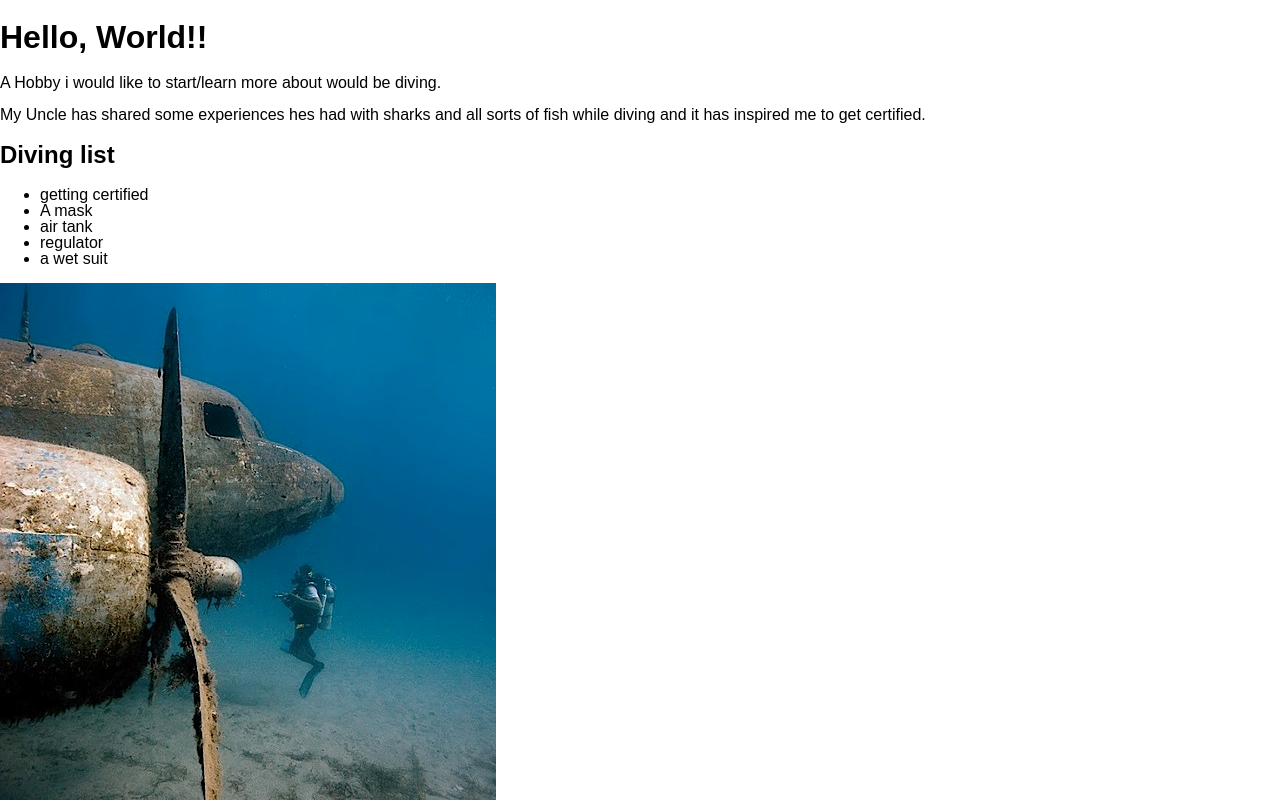
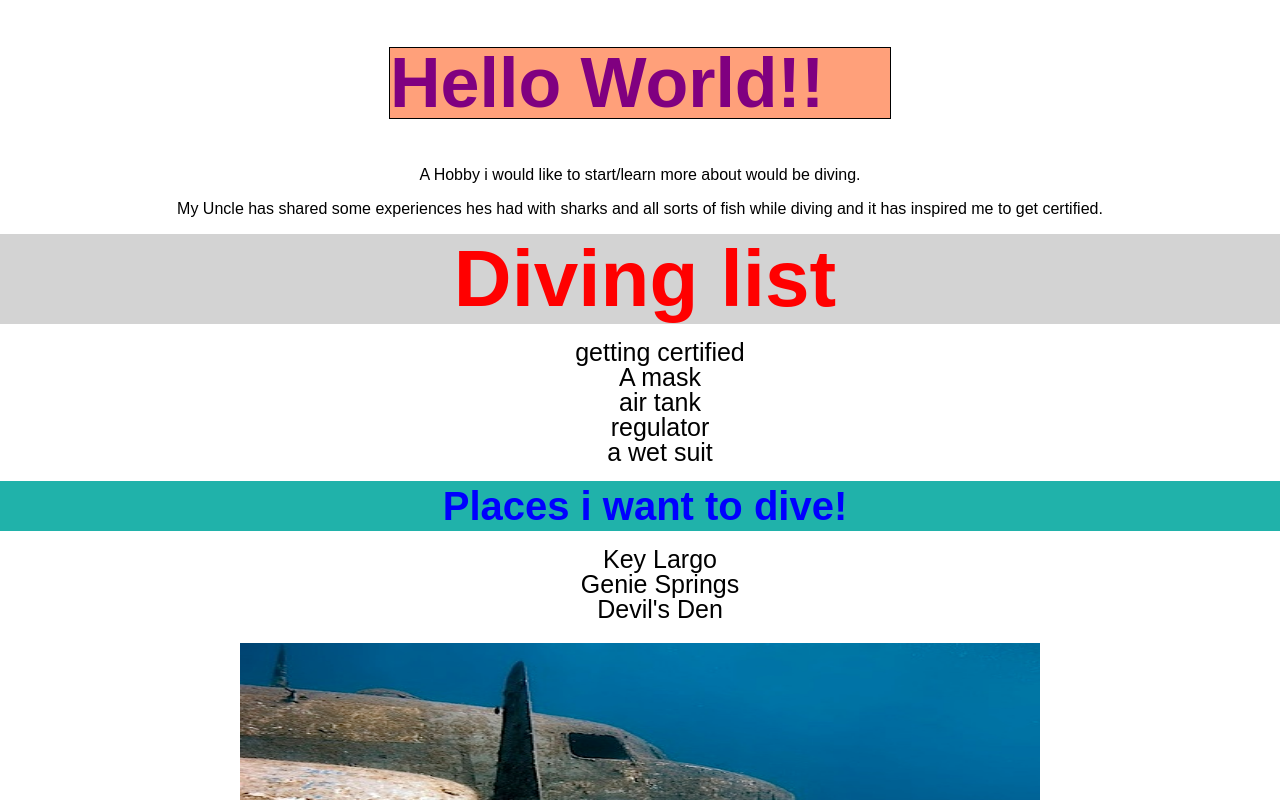
Before and after one commit to Andrewmoore1551/hello-html, a plain HTML site: page public/index.html in a window 1280 px wide. Shown: the top 800 px of the page. Drawn offline with Linux system fonts and the light colour scheme.

Commit message:
completed css

```diff
--- a/public/index.html
+++ b/public/index.html
@@ -8,7 +8,70 @@
     <link rel="stylesheet" href="/screen.css" />
   </head>
   <body>
-    <h1 class="hello-world">Hello, World!!</h1>
+    <style>
+      p {
+        text-align: center;
+        padding: 1px;
+        border: 4px;
+      }
+      h1 {
+        background-color: lightsalmon;
+        color: purple;
+        margin-left: auto;
+        margin-right: auto;
+        width: 500px;
+        font-size: 70px;
+        border: 1px solid black;
+      }
+
+      h2 {
+        background-color: lightgray;
+        color: red;
+        margin: auto;
+        font-size: 80px;
+        border: 3px;
+        width: 100%;
+        padding: 5px;
+        text-align: center;
+      }
+      h3 {
+        background-color: lightseagreen;
+        color: blue;
+        margin: auto;
+        font-size: 40px;
+        border: 3px;
+        width: 100%;
+        padding: 5px;
+        text-align: center;
+      }
+      .center {
+        text-align: center;
+        margin: auto;
+      }
+
+      img {
+        display: block;
+        margin-left: auto;
+        margin-right: auto;
+        padding: 5px;
+        height: 500px;
+        width: 800px;
+      }
+      li {
+        text-align: center;
+        font-size: 25px;
+        margin-left: auto;
+        margin-right: auto;
+        list-style-type: none;
+      }
+
+      ul {
+        text-align: center;
+        list-style-position: outside;
+      }
+    </style>
+
+    <h1 class="hello-world">Hello World!!</h1>
 
     <p>A Hobby i would like to start/learn more about would be diving.</p>
     <p>
@@ -25,6 +88,13 @@
       <li>a wet suit</li>
     </ul>
 
+    <h3>Places i want to dive!</h3>
+    <ul>
+      <li>Key Largo</li>
+      <li>Genie Springs</li>
+      <li>Devil's Den</li>
+    </ul>
+
     <img src="plane.jpg" />
     <img src="scuba.jpg" />
   </body>
```
